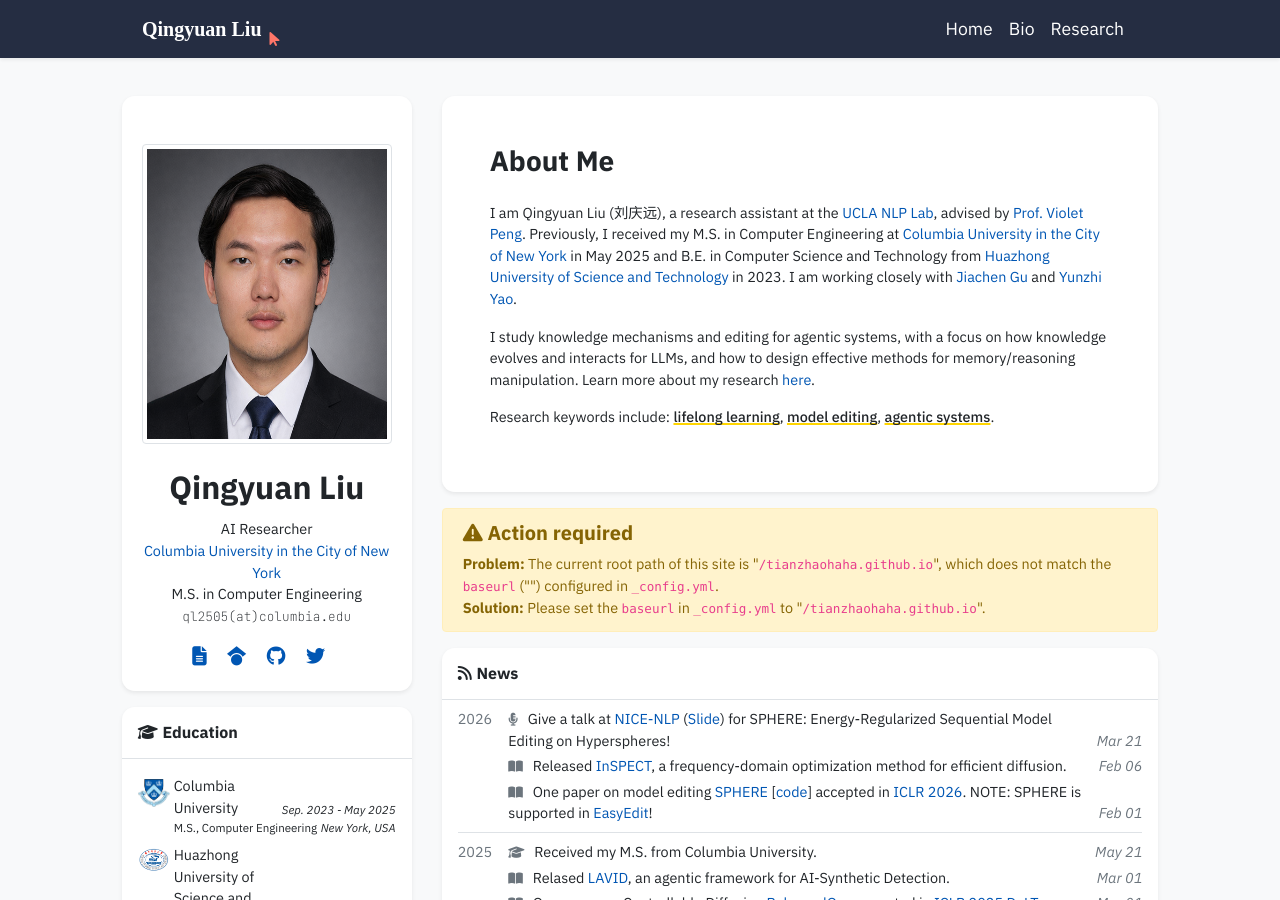
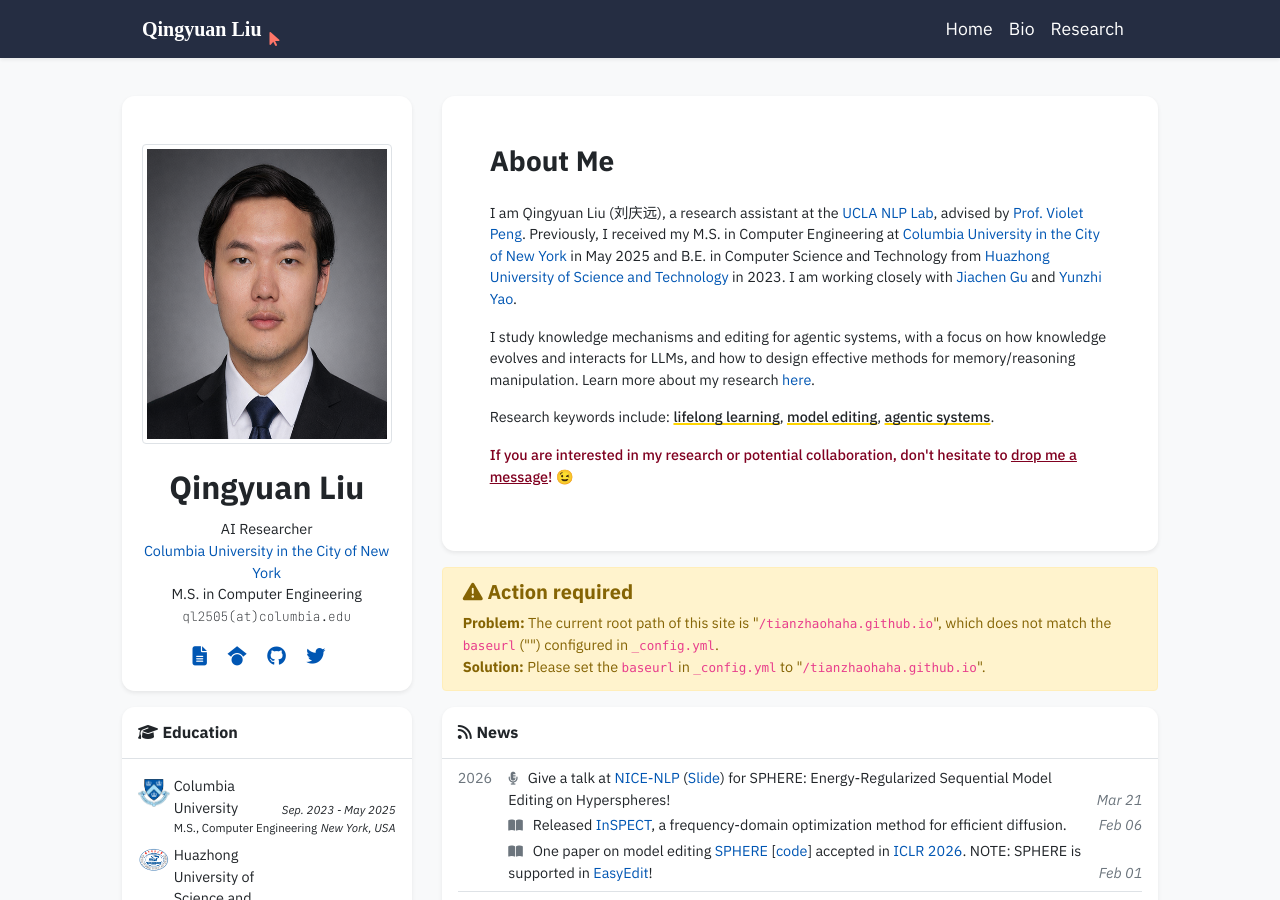
Before and after one commit to tianzhaohaha/tianzhaohaha.github.io, a Jekyll site: the page built from index.html, in a window 1280 px wide and 900 px high. Built offline with Jekyll 4.4.1, drawn with Linux system fonts in a browser that asks for light colours; nearby versions of some CDN libraries; some web fonts are replaced; a style sheet for code colours, icons or effects is not loaded.

Commit message:
Update profile.yml

```diff
--- a/_data/profile.yml
+++ b/_data/profile.yml
@@ -31,6 +31,9 @@
   </p>
   <p>
     Research keywords include: <span class="text-hl">lifelong learning</span>, <span class="text-hl">model editing</span>, <span class="text-hl">agentic systems</span>.
+  </p>
+  <p style="color: #800020; font-weight: 500;">
+    If you are interested in my research or potential collaboration, don't hesitate to <a href="mailto:ql2505@columbia.edu" style="color: #800020; text-decoration: underline;">drop me a message</a>! 😉
   </p>
 # <div class="bd-callout bd-callout-info bg-white shadow-sm">
 #   <i class="fas fa-info-circle" style="margin-right: 0.2em;"></i>
```
